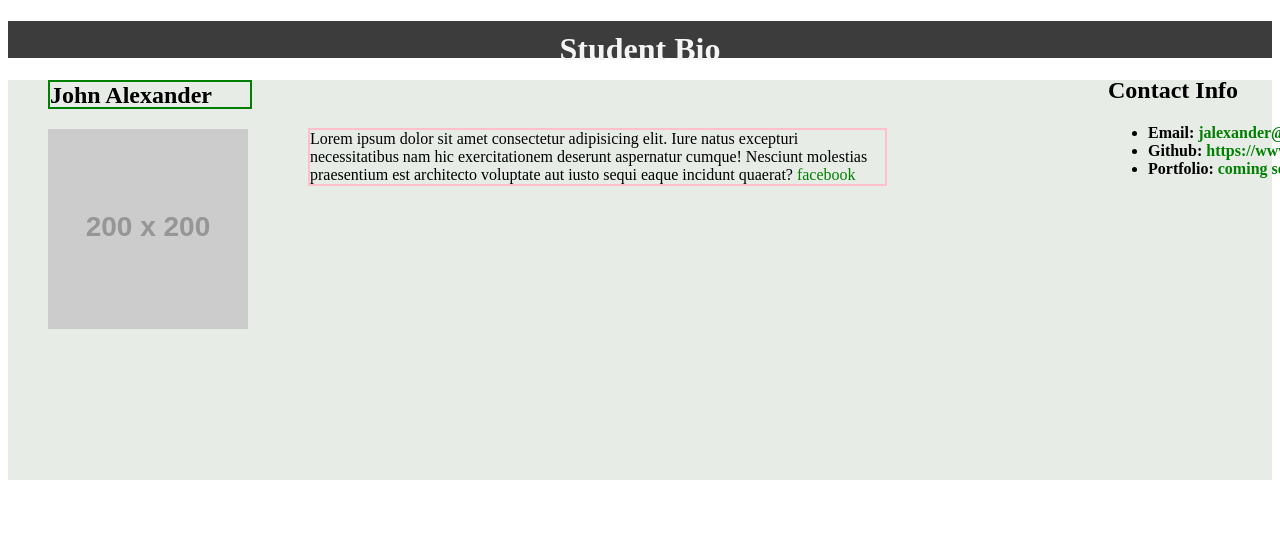
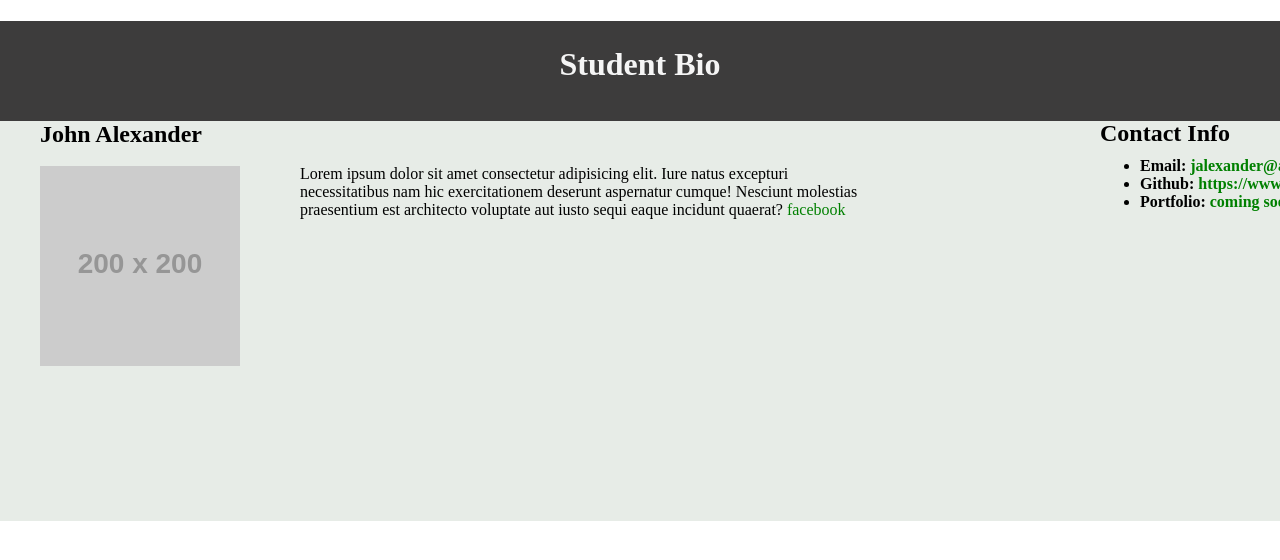
Before and after one commit to jskwru11/student_bio, a plain HTML site: page index.html in a window 1280 px wide. Shown: the top 560 px of the page. Drawn offline with Linux system fonts and the light colour scheme; placeholder pictures from the web are drawn by us.

Commit message:
fixed margin collapse between header and section

```diff
--- a/style.css
+++ b/assets/css/bio.css
@@ -1,24 +1,33 @@
+/* body {
+    background-color: rgb(231, 236, 231);
+} */
+
+html, body, section {
+    padding: 0;
+    border: 0;
+    margin: 0;
+    box-sizing: border-box;
+}
+
 header {
     background-color: rgb(61, 60, 60);
     color: whitesmoke;
     text-align: center;
     width: 100%;
-    height: 10%;
+    height: 100px;
+    margin-bottom: -20px;
 
 }
 
 .header {
     position: relative;
-    top: 10px;
+    top: 25px;
 }
 
 section {
     background-color: rgb(231, 236, 231);
     width: 100%;
     height: 400px;
-}
-
-article {
 }
 
 img {
@@ -30,13 +39,11 @@ img {
 #name {
     width: 200px;
     height: 25px;
-    border: 2px solid green;
     position: relative;
     left: 40px;
 }
 
 p {
-    border: 2px solid pink;
     position: relative;
     width: 575px;
     left: 300px;
@@ -46,7 +53,7 @@ p {
 #contact-info {
     position: relative;
     left: 1100px;
-    top: -350px;
+    top: -340px;
 }
 
 ul {
--- a/index.html
+++ b/index.html
@@ -4,7 +4,7 @@
 <meta charset="UTF-8">
 <meta name="viewport" content="width=device-width, initial-scale=1.0">
 <meta http-equiv="X-UA-Compatible" content="ie=edge">
-<link rel="stylesheet" href="style.css">
+<link rel="stylesheet" href="./assets/css/bio.css">
 <title>John's Bio</title>
 </head>
 <body>
```
